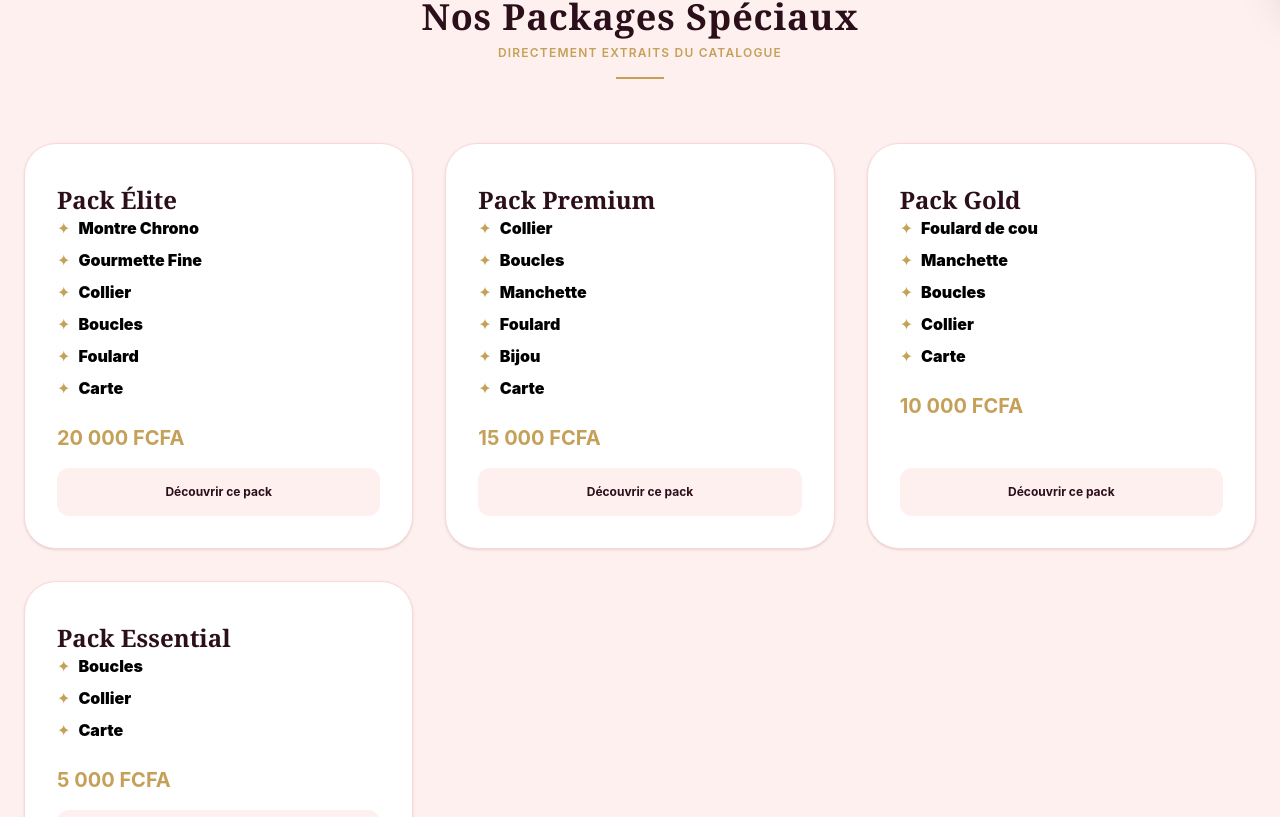
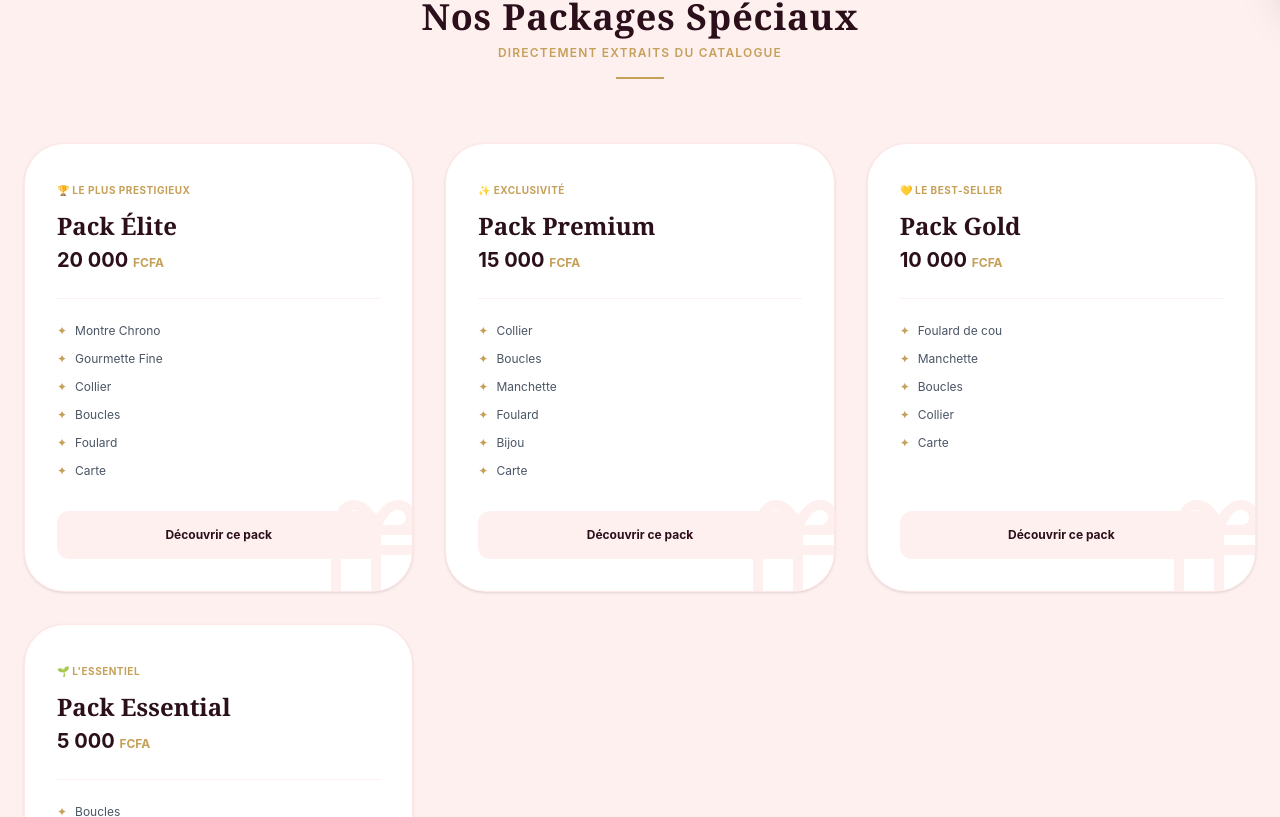
Before and after one commit to atedesi22/DailyGlow, a React (Vite) app: page / in a window 1280 px wide. Shown: the part 803-1620 px from the top of the page. Built offline with nearby package versions, Linux system fonts and the light colour scheme.

Commit message:
first commit

```diff
--- a/src/data/eventData.jsx
+++ b/src/data/eventData.jsx
@@ -5,6 +5,7 @@ export const eventData = {
   packs: [
     {
       id: "elite",
+      tag: "🏆 Le Plus Prestigieux",
       name: "Pack Élite",
       price: "20 000",
       description: "Le summum de l'élégance pour une maman d'exception.",
@@ -13,6 +14,7 @@ export const eventData = {
     },
     {
       id: "premium",
+      tag: "✨ Exclusivité",
       name: "Pack Premium",
       price: "15 000",
       description: "L'équilibre parfait entre prestige et douceur.",
@@ -21,6 +23,7 @@ export const eventData = {
     },
     {
       id: "gold",
+      tag: "💛 Le Best-Seller",
       name: "Pack Gold",
       price: "10 000",
       description: "L'essentiel du luxe pour faire briller sa journée.",
@@ -29,6 +32,7 @@ export const eventData = {
     },
     {
       id: "essential",
+      tag: "🌱 L'Essentiel",
       name: "Pack Essential",
       price: "5 000",
       description: "Le choix raffiné pour une maman aimante.",
--- a/src/sections/LandingPage.jsx
+++ b/src/sections/LandingPage.jsx
@@ -84,15 +84,58 @@ export default function LandingPage({ onViewPack, packs, onExploreShop }) {
 
         {/* Grille des Packs */}
         <div className="grid grid-cols-1 md:grid-cols-3 gap-8">
-          {packs.map((pack) => (
-    <div key={pack.id} className="bg-white rounded-[2rem] p-8 shadow-sm border border-[#FCD7D7] flex flex-col justify-between">
+
+          {packs.map((pack, index) => (
+    // <div key={pack.id} className="bg-white rounded-[2rem] p-8 shadow-sm border border-[#FCD7D7] flex flex-col justify-between">
+
+    //   {/* Image du Pack */}
+    //       <div className="relative h-[400px] md:h-full">
+    //         <img src={pack.image} alt={pack.name} className="w-full h-full object-cover" />
+    //         <div className="absolute top-6 left-6 bg-[#2B0F1A] text-[#C5A059] px-4 py-2 rounded-full text-xs font-bold uppercase tracking-widest shadow-lg">
+    //           Édition Limitée
+    //         </div>
+    //       </div>
+    //           <div>
+    //             <span className="text-[10px] font-bold uppercase text-[#C5A059]">{pack.tag}</span>
+    //             <h3 className="text-2xl font-bold font-serif mt-2">{pack.name}</h3>
+    //             <ul className="mb-6 space-y-2">
+    //           {pack.items.map((item, i) => <li key={i} className="flex items-center gap-2 text-[#C5A059]">✦ <span className=' text-black'>{item}</span></li>)}
+    //         </ul>
+    //             <p className="text-xl font-bold text-[#C5A059] mb-4">{pack.price} FCFA</p>
+    //           </div>
+
+              // {/* C'est ici le changement : On appelle onViewPack(pack) */}
+              // <button
+              //   onClick={() => onViewPack(pack)}
+              //   className="w-full py-4 bg-[#FFF0F0] text-[#2B0F1A] rounded-xl text-xs font-bold hover:bg-[#2B0F1A] hover:text-[#C5A059] transition-all"
+              // >
+              //   Découvrir ce pack
+              // </button>
+    //         </div>
+
+    <div
+              key={index}
+              className="bg-white rounded-[2.5rem] border border-[#FCD7D7]/60 p-8 shadow-sm hover:shadow-2xl hover:-translate-y-1 transition-all duration-300 flex flex-col justify-between relative overflow-hidden group"
+            >
+              <Gift size={120} className="absolute -right-6 -bottom-6 text-[#FFF0F0] group-hover:scale-110 transition-transform duration-500 pointer-events-none" />
+
               <div>
-                <span className="text-[10px] font-bold uppercase text-[#C5A059]">{pack.tag}</span>
-                <h3 className="text-2xl font-bold font-serif mt-2">{pack.name}</h3>
-                <ul className="mb-6 space-y-2">
-              {pack.items.map((item, i) => <li key={i} className="flex items-center gap-2 text-[#C5A059]">✦ <span className=' font-black text-black'>{item}</span></li>)}
-            </ul>
-                <p className="text-xl font-bold text-[#C5A059] mb-4">{pack.price} FCFA</p>
+                <span className="inline-block text-[10px] font-bold uppercase tracking-wider text-[#C5A059] mb-3">
+                  {pack.tag}
+                </span>
+
+                <h3 className="font-serif text-2xl font-bold text-[#2B0F1A] mb-1">{pack.name}</h3>
+                <p className="text-xl font-bold text-[#2B0F1A] mb-6">
+                  {pack.price} <span className="text-xs text-[#C5A059] font-sans">FCFA</span>
+                </p>
+
+                <ul className="space-y-3 mb-8 border-t border-[#FFF0F0] pt-6">
+                  {pack.items.map((item, idx) => (
+                    <li key={idx} className="text-xs text-gray-600 flex items-center gap-2">
+                      <span className="text-[#C5A059]">✦</span> {item}
+                    </li>
+                    ))}
+                </ul>
               </div>
 
               {/* C'est ici le changement : On appelle onViewPack(pack) */}
```
